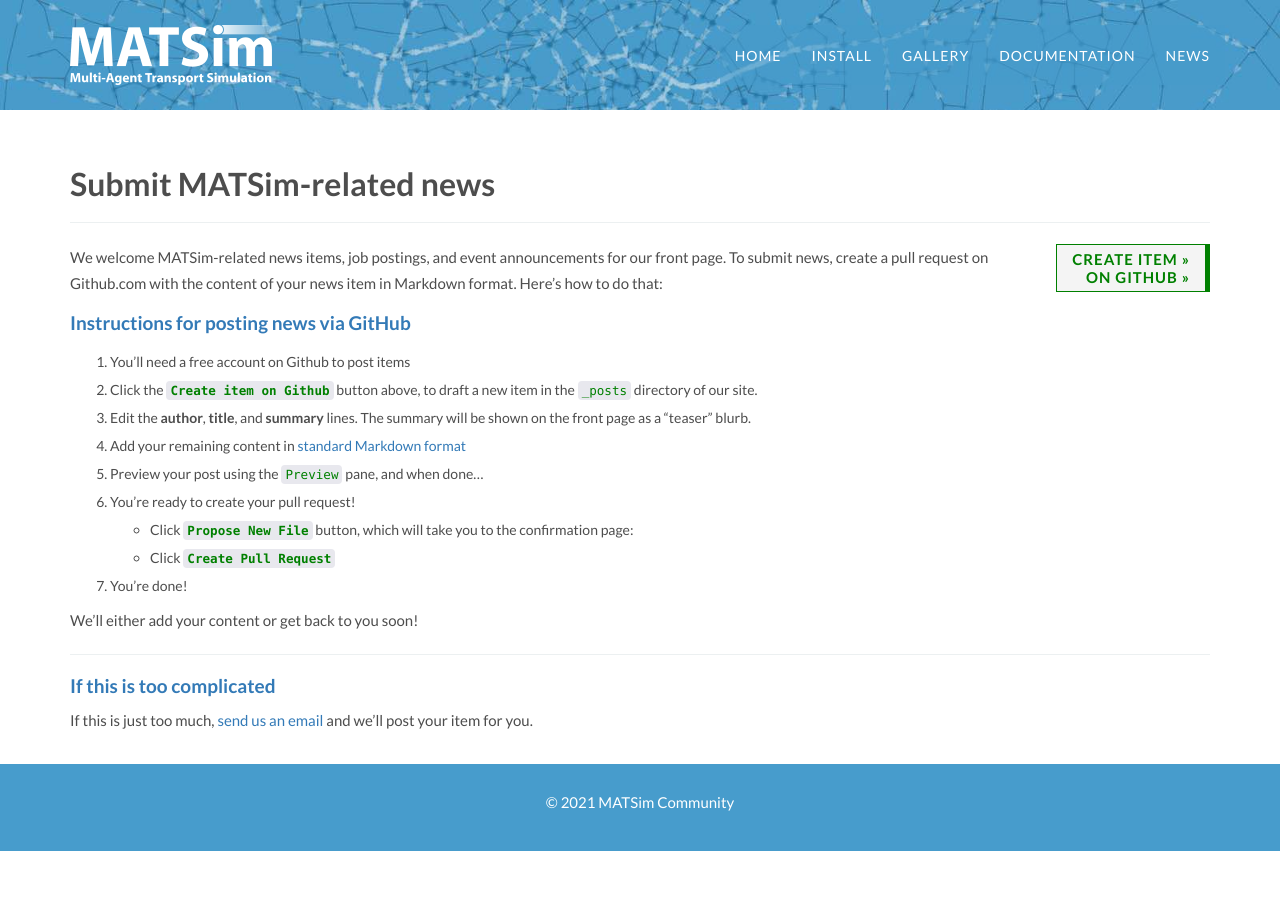
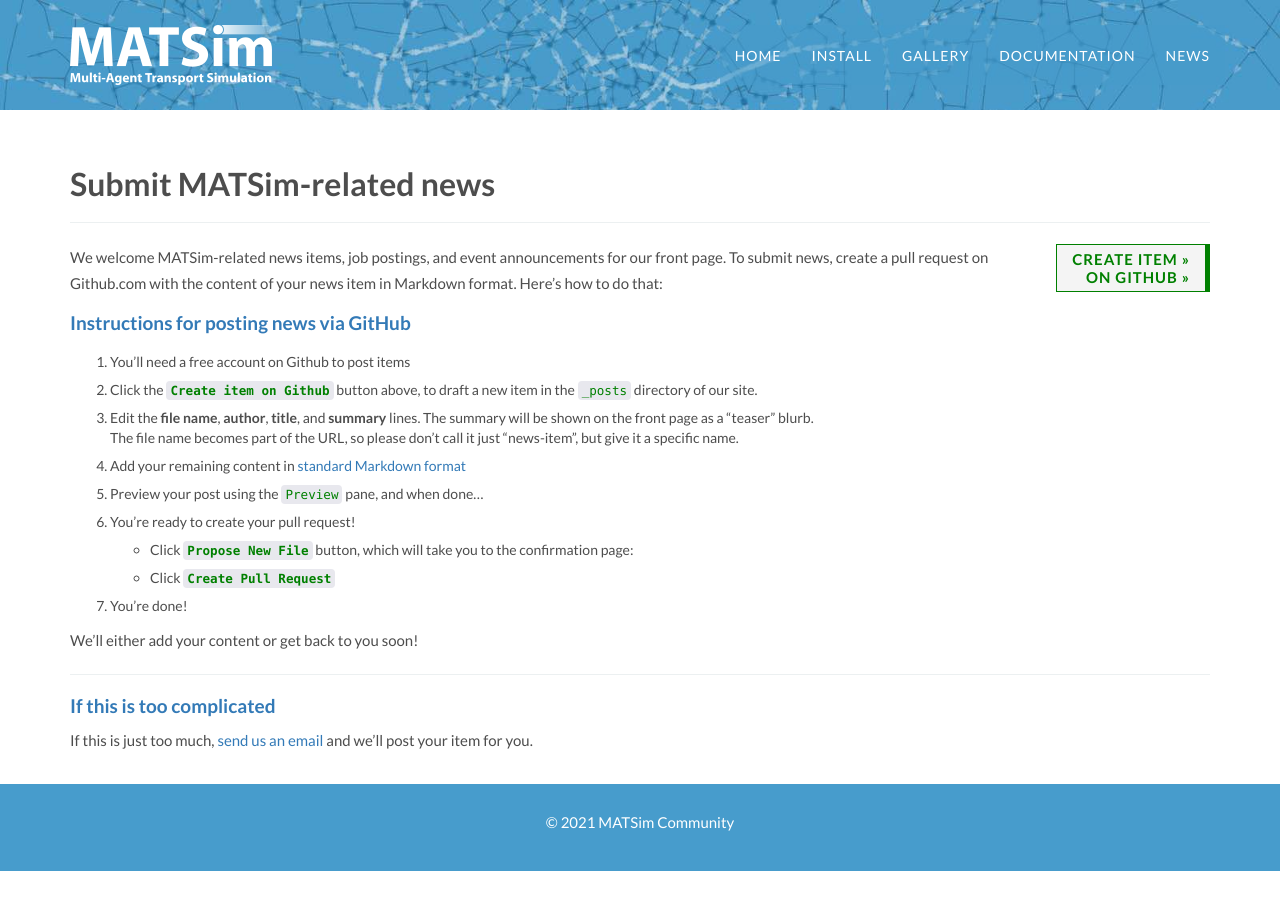
Before and after one commit to matsim-org/jekyll-website, a Jekyll site: the page built from submit-news.md, in a window 1280 px wide. Built offline with Jekyll 4.4.1, drawn with Linux system fonts in a browser that asks for light colours; some web fonts are replaced.

Commit message:
more details on how to add a news item

```diff
--- a/submit-news.md
+++ b/submit-news.md
@@ -21,7 +21,8 @@ We welcome MATSim-related news items, job postings, and event announcements for
 
 0. You'll need a free account on Github to post items
 1. Click the **`Create item on Github`** button above, to draft a new item in the `_posts` directory of our site.
-2. Edit the **author**, **title**, and **summary** lines. The summary will be shown on the front page as a "teaser" blurb.
+2. Edit the **file name**, **author**, **title**, and **summary** lines. The summary will be shown on the front page as a "teaser" blurb.
+    The file name becomes part of the URL, so please don't call it just "news-item", but give it a specific name.
 3. Add your remaining content in [standard Markdown format](https://github.com/adam-p/markdown-here/wiki/Markdown-Cheatsheet)
 4. Preview your post using the `Preview` pane, and when done...
 5. You're ready to create your pull request!
```
